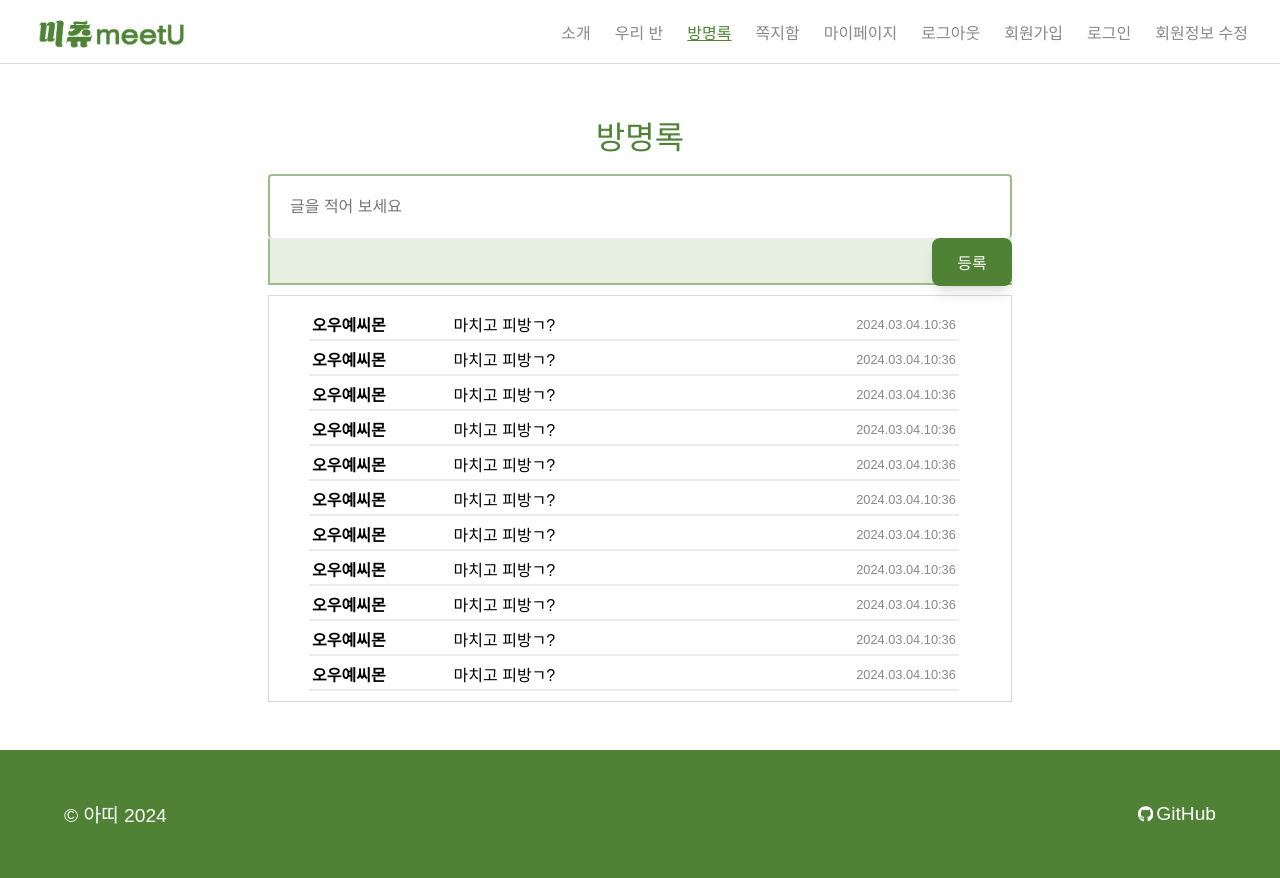
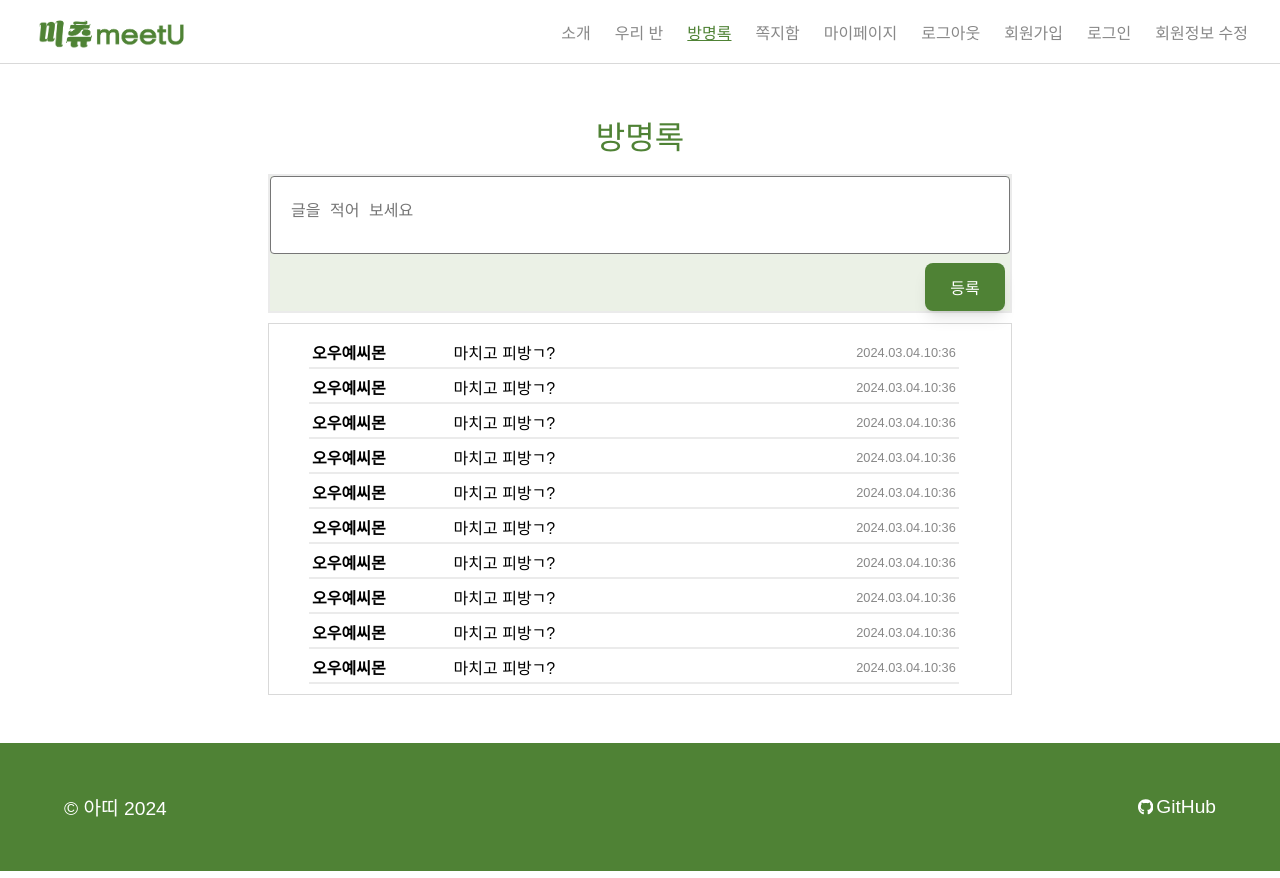
Before and after one commit to haebinPark/meetU, a React (Create React App) app in the folder Client/: page /guestbook in a window 1280 px wide. Built offline with nearby package versions, Linux system fonts and the light colour scheme; a web font is replaced by a local one.

Commit message:
[FE]🎨 Design :  밤명록 CSS 및 마크업 변경 #9

```diff
--- /dev/null
+++ b/Client/src/components/Band/BandList.jsx
@@ -0,0 +1,6 @@
+import { styled } from "styled-components";
+const Bandlist = () => {
+  return;
+};
+
+export default Bandlist;
--- /dev/null
+++ b/Client/src/components/Band/BandSearch.jsx
@@ -0,0 +1,105 @@
+import { styled } from "styled-components";
+
+import { useState } from "react";
+
+const BandContainer = styled.div`
+  display: flex;
+  flex-direction: row;
+  align-items: center;
+  width: 80%;
+  height: 20px;
+`;
+const SearchInputStyle = styled.form`
+  border: 2px solid red;
+  width: 1.25rem;
+  height: 1.125rem;
+  margin-left: 10px;
+  color: #000;
+`;
+
+const BandSearch = () => {
+  const [school, setSchool] = useState("");
+  const [schoolName, setSchoolName] = useState("");
+  const [grade, setGrade] = useState("");
+  const [clazz, setClazz] = useState("");
+
+  const handleSchoolInputChange = (e) => {
+    setSchoolName(e.target.value);
+  };
+  const handleSchoolChange = (selectedSchool) => {
+    setSchool(selectedSchool);
+  };
+
+  const handleGradeInputChange = (e) => {
+    const inputGrade = e.target.value;
+
+    // 입력값이 숫자이고 1부터 6까지의 범위에 속할 때만 업데이트
+    if (/^[1-6]$/.test(inputGrade)) {
+      setGrade(inputGrade);
+    }
+  };
+
+  const handleClazzInputChange = (e) => {
+    setClazz(e.target.value);
+  };
+
+  return (
+    <BandContainer>
+      <SearchInputStyle>
+        <SearchInput
+          placeholder="학교이름"
+          value={schoolName}
+          onChange={handleSchoolInputChange}
+        />
+      </SearchInputStyle>
+
+      <SearchDropdown onChange={handleSchoolChange} />
+      <SearchInputStyle>
+        <SearchInput
+          placeholder="학년"
+          value={grade}
+          onChange={handleGradeInputChange}
+        >
+          학년
+        </SearchInput>
+      </SearchInputStyle>
+      <SearchInputStyle>
+        <SearchInput
+          placeholder="반"
+          value={clazz}
+          onChange={handleClazzInputChange}
+        >
+          반
+        </SearchInput>
+      </SearchInputStyle>
+    </BandContainer>
+  );
+};
+
+const SearchDropdown = ({ onChange }) => {
+  // 드롭다운 메뉴의 학교 목록을 관리하는 상태와 로직은 생략
+  const schools = ["초등학교", "중학교", "고등학교"];
+
+  return (
+    <select onChange={(e) => onChange(e.target.value)}>
+      {schools.map((school) => (
+        <option key={school} value={school}>
+          {school}
+        </option>
+      ))}
+    </select>
+  );
+};
+
+const SearchInput = ({ placeholder, value, onChange }) => {
+  return (
+    <input
+      type="text"
+      placeholder={placeholder}
+      value={value}
+      onChange={onChange}
+    />
+  );
+};
+
+export default BandSearch;
--- a/Client/src/components/Common/Button.jsx
+++ b/Client/src/components/Common/Button.jsx
@@ -9,7 +9,7 @@ const SIZES = {
     --button-weight: 400;
   `,
   md: css`
-    --button-font-size: 1.2rem;
+    --button-font-size: 1rem;
     --button-width: 10.625rem;
   `,
   lg: css`
@@ -40,7 +40,7 @@ const StyledButton = styled.button`
   ${(p) => p.$sizeStyle};
   ${(p) => p.$variantStyle};
 
-  margin: 0;
+  margin: ${({ $margin }) => $margin};
   border: none;
   cursor: pointer;
   font-family: "IBM Plex Sans KR", sans-serif;
@@ -63,7 +63,7 @@ const StyledButton = styled.button`
 `;
 
 //버튼 부분
-function Button({ onClick, type, size, variant, children }) {
+function Button({ onClick, type, size, variant, children, margin }) {
   const sizeStyle = SIZES[size];
   const variantStyle = VARIANTS[variant];
 
@@ -73,6 +73,7 @@ function Button({ onClick, type, size, variant, children }) {
       type={type}
       $sizeStyle={sizeStyle}
       $variantStyle={variantStyle}
+      $margin={margin}
     >
       {children}
     </StyledButton>
--- a/Client/src/components/GestBook/GB_Comment.jsx
+++ b/Client/src/components/GestBook/GB_Comment.jsx
@@ -1,5 +1,5 @@
 import { styled } from "styled-components";
-const CommentEntry = styled.li`
+const CommentEntry = styled.dl`
   /* 방명록 항목에 대한 스타일 */
   border-bottom: 2px solid Var(--box-gray);
   width: 90%;
@@ -15,20 +15,21 @@ const CommentEntry = styled.li`
   flex-direction: row;
 `;
 
-const CommentNameStyle = styled.span`
+const CommentNameStyle = styled.dt`
   /* 방명록 이름에 대한 스타일 */
   font-weight: 700;
   font-size: 1rem;
   flex: 0.5;
 `;
 
-const CommentStyle = styled.span`
+const CommentStyle = styled.dd`
   /* 방명록 내용에 대한 스타일 */
+  display: flex;
   flex: 1;
   font-size: 1rem;
   padding-left: 1rem;
 `;
-const CommentDateStyle = styled.span`
+const CommentDateStyle = styled.dd`
   /* 방명록 항목 내용에 대한 스타일 */
   font-size: 0.8rem;
   color: var(--font-gray);
--- a/Client/src/components/GestBook/GB_CommentBox.jsx
+++ b/Client/src/components/GestBook/GB_CommentBox.jsx
@@ -1,6 +1,6 @@
 import { styled } from "styled-components";
 import Gestcomment from "./GB_Comment.jsx";
-const GBViewStyle = styled.div`
+const GBViewStyle = styled.ul`
   margin-top: 10px;
   padding: 10px;
   border: 1px solid var(--font-lightgray);
@@ -21,7 +21,6 @@ function GestBookView() {
       <Gestcomment />
       <Gestcomment />
       <Gestcomment />
-      <Gestcomment />
     </GBViewStyle>
   );
 }
--- /dev/null
+++ b/Client/src/components/GestBook/GB_TextBar.jsx
@@ -0,0 +1,22 @@
+import { styled } from "styled-components";
+import Button from "../Common/Button.jsx";
+import TextInput from "./GB_TextBox.jsx";
+
+const TextContainSt = styled.section`
+  width: 100%;
+  border: 2px solid var(--box-gray);
+  background: #ebf1e6;
+  text-align: end;
+`;
+
+const TextContainer = ({ onSubmit }) => {
+  return (
+    <TextContainSt>
+      <TextInput />
+      <Button margin="5px 5px 0px 0px" onClick={onSubmit}>
+        등록
+      </Button>
+    </TextContainSt>
+  );
+};
+export default TextContainer;
--- a/Client/src/components/GestBook/GB_TextBox.jsx
+++ b/Client/src/components/GestBook/GB_TextBox.jsx
@@ -1,52 +1,27 @@
-import Button from "../Common/Button.jsx";
 import { styled } from "styled-components";
 
 //택스트박스CSS
-const TextInputStyled = styled.input`
+const TextInputStyled = styled.textarea`
   width: 100%;
-  height: 8vh;
+  height: 60%;
   padding: 20px;
-  border: 2px solid var(--brand-sub-color);
-  border-bottom: hidden;
+  border: ${({ $border }) => $border};
   border-radius: 4px;
   font-size: 1rem;
   overflow: auto;
   white-space: normal;
+  resize: none;
 `;
 
-//텍스트바CSS
-const TextbarStyled = styled.div`
-  width: 100%;
-  height: 47px;
-  border-bottom: 2px solid var(--brand-sub-color);
-  border-left: 2px solid var(--brand-sub-color);
-  border-top: 2px solid var(--box-gray);
-  background-color: #d1e1ca87;
-  align-items: center;
-  display: flex;
-  justify-content: space-between;
-`;
-const ButtonWrapper = styled.div`
-  width: 100%;
-  display: flex;
-  justify-content: flex-end;
-`;
-
-const TextInput = ({ value, onChange }) => {
+const TextInput = ({ value, onChange, border }) => {
   return (
-    <>
     <TextInputStyled
       type="text"
       value={value}
       onChange={onChange}
+      $border={border}
       placeholder="글을 적어 보세요"
     />
-      <TextbarStyled>
-        <ButtonWrapper>
-          <Button>등록</Button>
-        </ButtonWrapper>
-      </TextbarStyled>
-    </>
   );
 };
 
--- /dev/null
+++ b/Client/src/components/Introduction/Intro.jsx
@@ -0,0 +1,4 @@
+const IntroPage = () => {
+  return;
+};
+export default IntroPage;
--- a/Client/src/pages/Band/Band.jsx
+++ b/Client/src/pages/Band/Band.jsx
@@ -1,5 +1,18 @@
+import BandSearch from "../../components/Band/BandSearch.jsx";
+import PageTitle from "../../components/Common/PageTitle.jsx";
+
 function Band() {
-  return "반 페이지";
+  return (
+    <>
+      <section>
+        <PageTitle pageTitle="반 검색" />
+        <BandSearch />
+      </section>
+      <section>
+        <PageTitle pageTitle="반 목록" />
+      </section>
+    </>
+  );
 }
 
 export default Band;
--- a/Client/src/pages/GuestBook/GuestBook.jsx
+++ b/Client/src/pages/GuestBook/GuestBook.jsx
@@ -1,11 +1,11 @@
-import TextInput from "../../components/GestBook/GB_TextBox.jsx";
+import TextContainer from "../../components/GestBook/GB_TextBar.jsx";
 import PageTitle from "../../components/Common/PageTitle.jsx";
 import GestBookView from "../../components/GestBook/GB_CommentBox.jsx";
 function GuestBook() {
   return (
     <main>
       <PageTitle pageTitle="방명록" />
-      <TextInput />
+      <TextContainer />
       <GestBookView />
     </main>
   );
```
Also changed, not shown: Client/src/components/Band/BandJoin.jsx (added, +12 -0 lines). Lines whose indentation alone changed are shown as unchanged.
